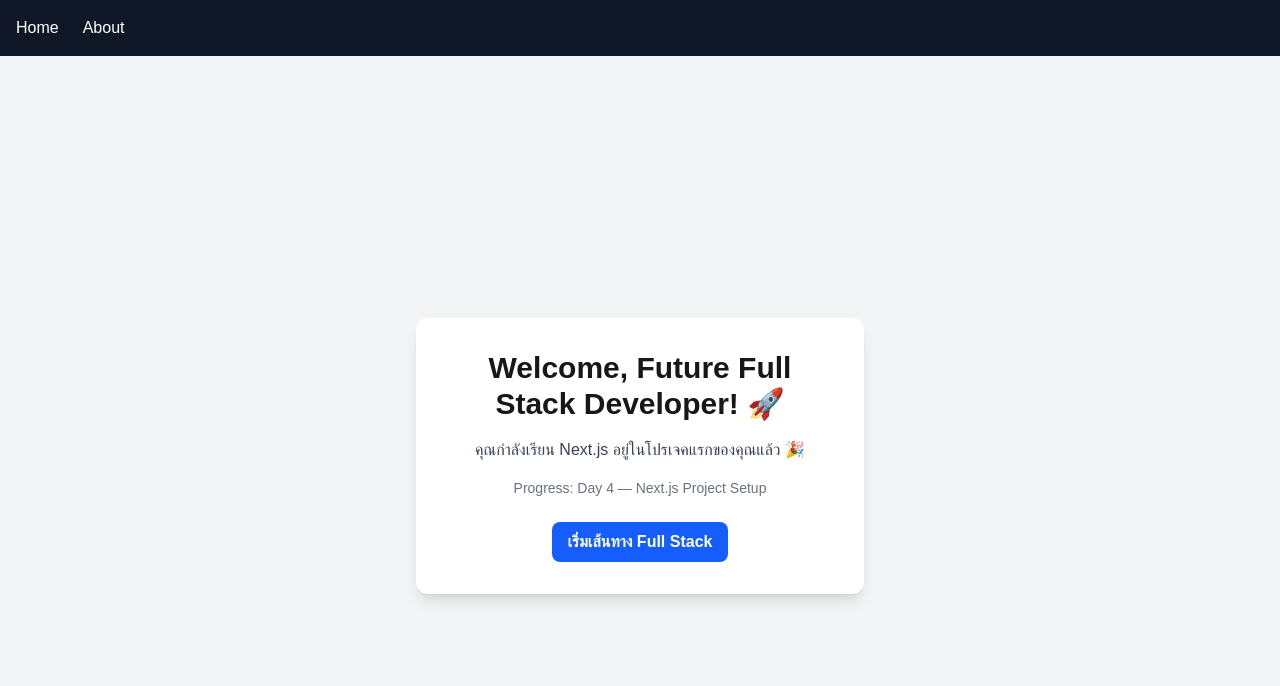
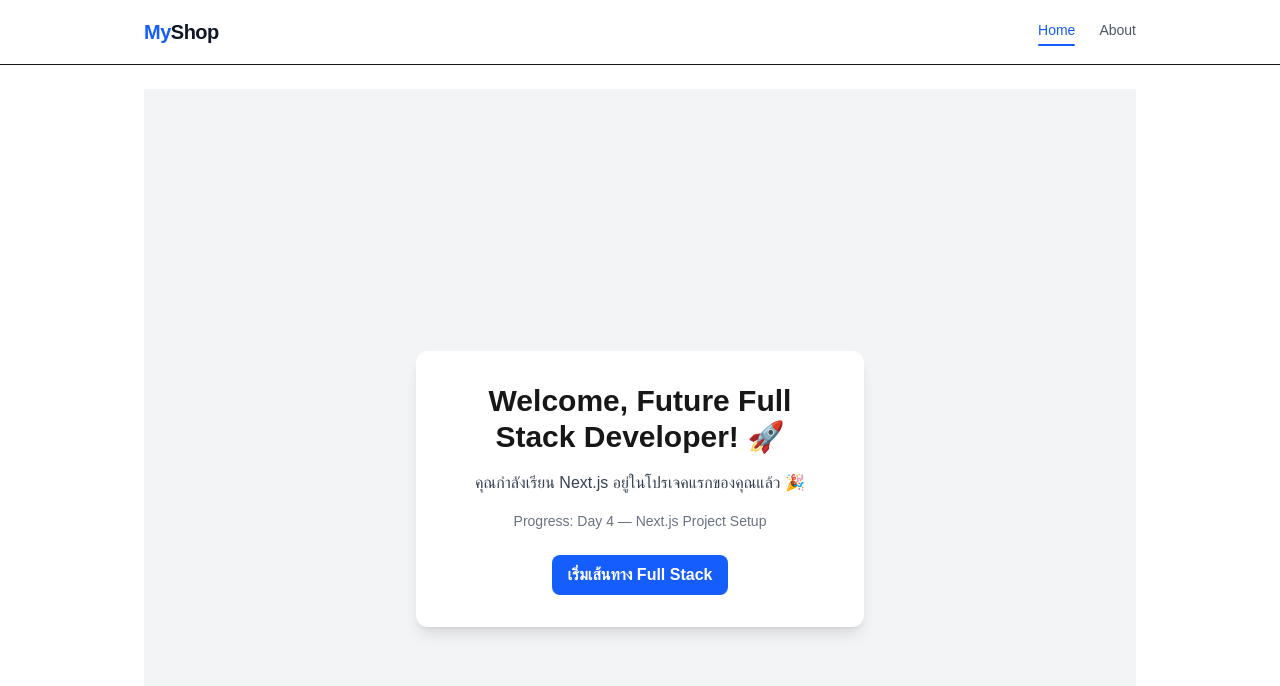
Before and after one commit to praditgame27-tech/my-next-app, a Next.js app: page / in a window 1280 px wide. Shown: the top 686 px of the page. Built offline with nearby package versions, Linux system fonts and the light colour scheme.

Commit message:
update day 7

```diff
--- a/app/components/Navbar.js
+++ b/app/components/Navbar.js
@@ -1,19 +1,70 @@
+// app/components/Navbar.js
+
 "use client";
-// ใช้ events & Link → ต้องเป็น Client Component
+// Navbar ต้องรันบนฝั่ง client เพราะใช้ usePathname + onClick/Link
 
 import Link from "next/link";
+import { usePathname } from "next/navigation";
+// hook เอาไว้ดู path ปัจจุบัน เช่น "/", "/about"
+
+// กำหนดเมนูนำทางไว้ใน array แบบนี้
+const navItems = [
+  { href: "/", label: "Home" },
+  { href: "/about", label: "About" },
+  // อนาคตจะเพิ่มเมนูอื่น เช่น Products, Contact ตรงนี้ได้เลย
+];
 
 export default function Navbar() {
+  // ดึง path ปัจจุบันจาก Next.js
+  const pathname = usePathname();
+
   return (
-    <nav className="w-full bg-gray-900 text-white p-4 flex gap-6">
-      {/* ลิงก์ไปหน้า Home */}
-      <Link href="/" className="hover:text-yellow-300">
-        Home
-      </Link>
-      {/* ลิงก์ไปหน้า About */}
-      <Link href="/about" className="hover:text-yellow-300">
-        About
-      </Link>
+    // แถบ navbar ด้านบนสุด
+    <nav className="w-full border-b bg-white">
+      {/* กล่องด้านใน กำหนดให้กึ่งกลางหน้าจอ เหมือนเว็บ e-commerce */}
+      <div className="mx-auto flex h-16 max-w-5xl items-center justify-between px-4">
+
+        {/* โลโก้ / ชื่อแบรนด์ */}
+        <div className="text-xl font-bold tracking-tight">
+          <span className="text-blue-600">My</span>
+          <span className="text-gray-900">Shop</span>
+        </div>
+
+        {/* กล่องเก็บเมนูด้านขวา */}
+        <div className="flex items-center gap-6">
+          {navItems.map((item) => {
+            // เช็คว่าเมนูนี้ตรงกับหน้า current path ไหม
+            const isActive = pathname === item.href;
+
+            return (
+              <Link
+                key={item.href}
+                href={item.href}
+                className="relative pb-1 text-sm font-medium"
+              >
+                {/* ตัวอักษรของเมนู */}
+                <span
+                  className={
+                    // ถ้า active ให้ใช้สีเข้ม + ถ้าไม่ active ใช้สีเทา
+                    isActive
+                      ? "text-blue-600"
+                      : "text-gray-600 hover:text-gray-900 transition-colors"
+                  }
+                >
+                  {item.label}
+                </span>
+
+                {/* เส้นใต้เมนู เวลา active (สไตล์ e-commerce) */}
+                {isActive && (
+                  <span
+                    className="absolute left-0 top-full h-0.5 w-full rounded-full bg-blue-600"
+                  />
+                )}
+              </Link>
+            );
+          })}
+        </div>
+      </div>
     </nav>
   );
 }
--- a/app/layout.js
+++ b/app/layout.js
@@ -1,3 +1,5 @@
+// app/layout.js
+
 import "./globals.css";
 import Navbar from "./components/Navbar";
 
@@ -6,15 +8,16 @@ export const metadata = {
   description: "Learning Next.js step by step!",
 };
 
-// Layout คือโครงสร้างหลักของทุกหน้า
 export default function RootLayout({ children }) {
   return (
     <html lang="en">
-      <body>
-        {/* ใช้ Navbar ทุกหน้า */}
+      <body className="bg-gray-50">
+        {/* Navbar แสดงทุกหน้า */}
         <Navbar />
         {/* เนื้อหาของแต่ละหน้า */}
-        {children}
+        <div className="mx-auto max-w-5xl px-4 py-6">
+          {children}
+        </div>
       </body>
     </html>
   );
```
